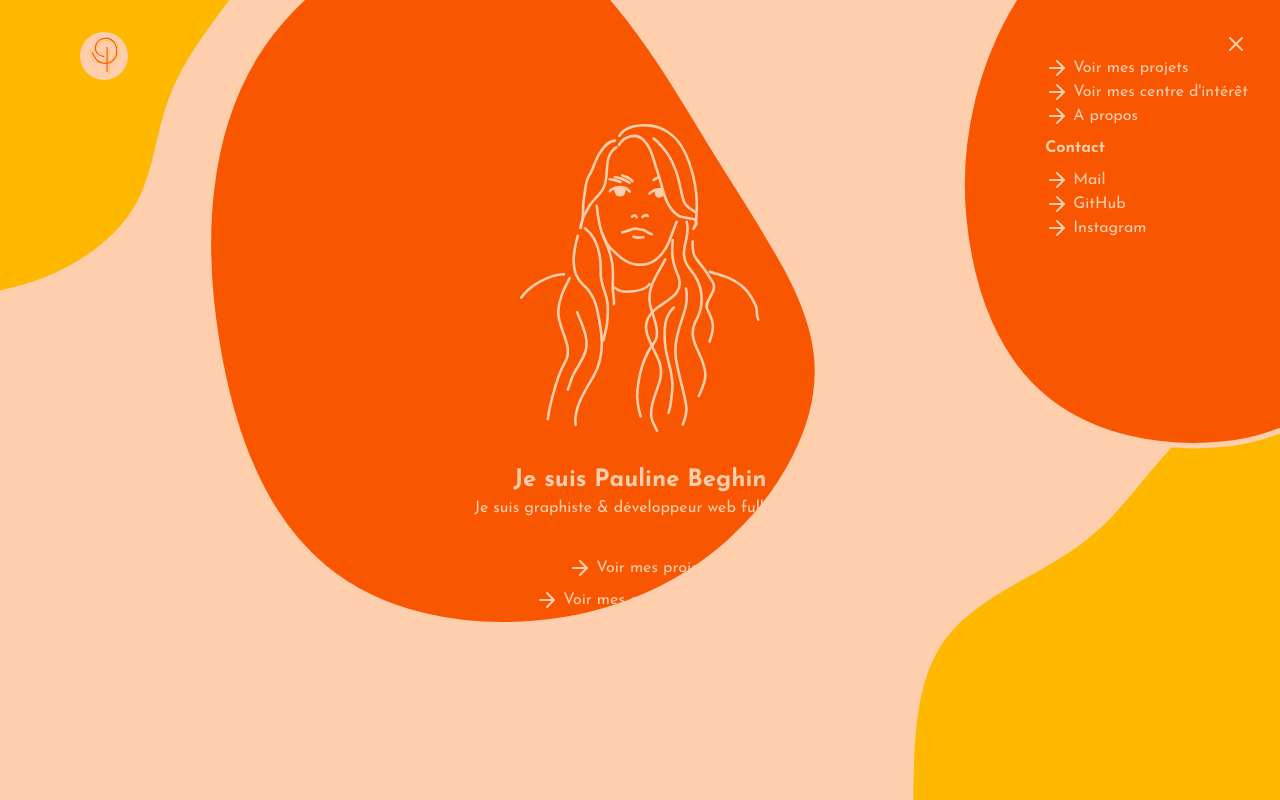
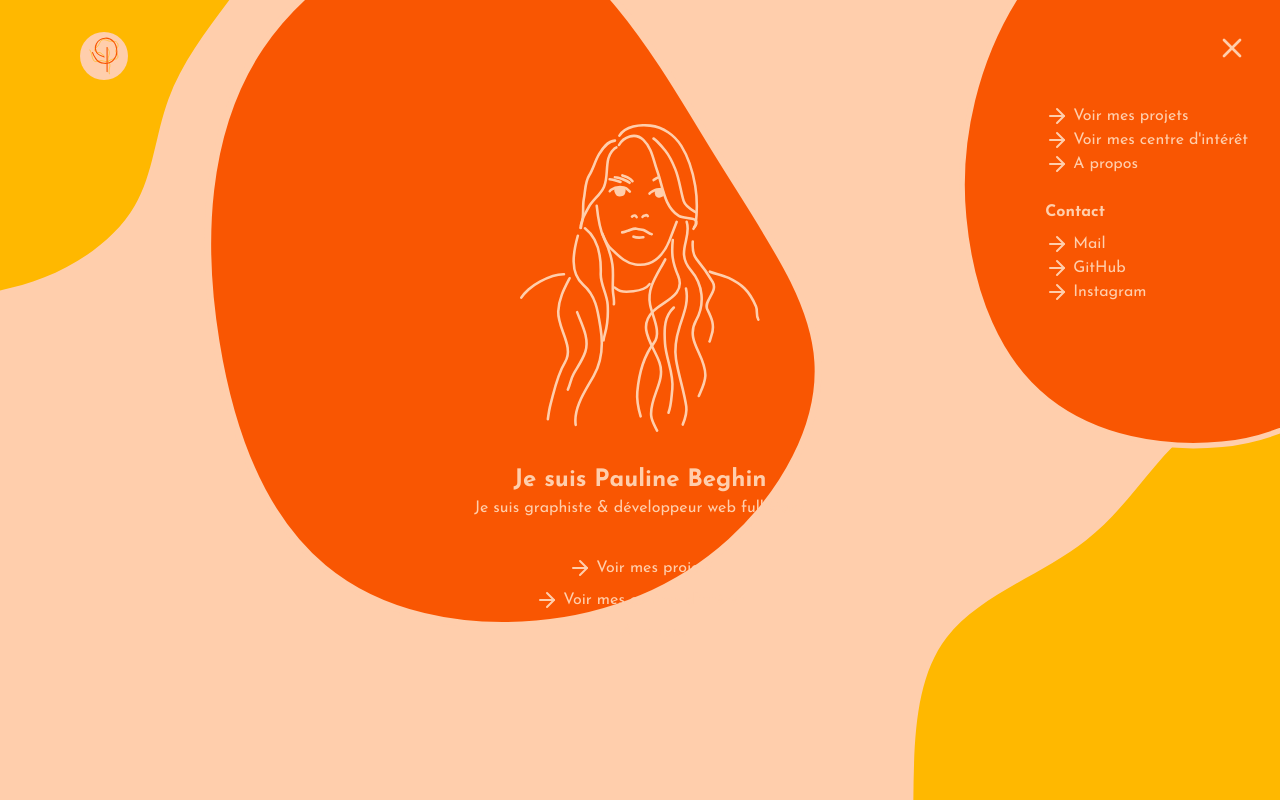
Before and after one commit to paulinebeghin/portfolio, a React (Vite) app: page / in a window 1280 px wide. Both pictures are taken after a click on the button 1188 px from the left and 56 px from the top of the page. Built offline with nearby package versions, Linux system fonts and the light colour scheme.

Commit message:
:children_crossing: managed the closure of the burger menu

```diff
--- a/src/component/BurgerMenu.tsx
+++ b/src/component/BurgerMenu.tsx
@@ -1,11 +1,30 @@
-import { AnimatePresence,  motion } from "framer-motion";
+import { AnimatePresence, motion } from "framer-motion";
 import { Blob } from "../component/animation/Blob";
 import { X } from "lucide-react";
 import { LinkNav, LinkNavContact } from "../data/LinkNav";
+import { useEffect, useRef } from "react"; // N'oublie pas d'importer ces deux-là
 
+export const BurgerMenu = ({ isOpen, toggleMenu }: { isOpen: boolean; toggleMenu: () => void }) => {
+  const menuRef = useRef<HTMLDivElement>(null);
 
-// BurgerMenu.tsx
-export const BurgerMenu = ({ isOpen, toggleMenu }: { isOpen: boolean; toggleMenu: () => void }) => {
+  // Détecte le clic sur TOUTE la page
+  useEffect(() => {
+    const handleClickOutside = (event: MouseEvent) => {
+      // Si le menu est ouvert ET que le clic n'est PAS dans menuRef (le blob)
+      if (isOpen && menuRef.current && !menuRef.current.contains(event.target as Node)) {
+        toggleMenu();
+      }
+    };
+
+    if (isOpen) {
+      document.addEventListener("mousedown", handleClickOutside);
+    }
+
+    return () => {
+      document.removeEventListener("mousedown", handleClickOutside);
+    };
+  }, [isOpen, toggleMenu]);
+
   return (
     <AnimatePresence>
       {isOpen && (
@@ -14,43 +33,34 @@ export const BurgerMenu = ({ isOpen, toggleMenu }: { isOpen: boolean; toggleMenu
           animate={{ x: 0 }}
           exit={{ x: "100%" }}
           transition={{ type: "spring", damping: 25, stiffness: 200 }}
-          className="fixed inset-0 z-100  overflow-hidden"
+          className="fixed inset-0 z-100 overflow-hidden pointer-events-none"
+        >
+          {/* LE CONTENEUR DU MENU (C'est lui qu'on surveille avec menuRef) */}
+          <div
+            ref={menuRef}
+            className="absolute top-0 right-0 h-full w-75 md:w-112.5 pointer-events-auto"
           >
             {/* 1. LE BLOB (Décoration en fond) */}
-          {/* On le laisse seul dans sa div pointer-events-none */}
-          <div className="
-            absolute
-            /* Mobile */
-            -top-30 -right-35
-            w-112.5 h-125
-
-            /* pc */
-            md:-top-20 md:-right-100
-            md:w-225 md:h-150
-
-            pointer-events-none z-0
-            transition-all duration-500
-          ">
+            <div className="absolute -top-30 -right-35 w-112.5 h-125 md:-top-20 md:-right-100 md:w-225 md:h-150 z-0 transition-all duration-500">
               <Blob followMouse={false} />
             </div>
 
             {/* 2. LE CONTENU (Navigation et bouton) */}
-          {/* On le met en DEHORS de la div pointer-events-none */}
-          <nav className="relative z-10 flex flex-col items-end top-8 right-8 h-full ">
+            <nav className="relative z-10 flex flex-col items-end top-8 right-8 h-full">
               <button
                 onClick={toggleMenu}
-              className="  text-[#FFCEAC] rounded-full font-bold cursor-pointer"
+                className="text-main rounded-full font-bold cursor-pointer mb-10"
               >
-              <X />
+                <X size={32} />
               </button>
 
-            <div className="grid gap-2">
+              <div className="grid gap-2 ">
                   <LinkNav/>
-                <p className="text-[#FFCEAC] font-bold">Contact</p>
+                  <p className="text-main font-bold mt-4">Contact</p>
                   <LinkNavContact/>
               </div>
-
             </nav>
+          </div>
 
         </motion.div>
       )}
```
Lines whose indentation alone changed are shown as unchanged.
